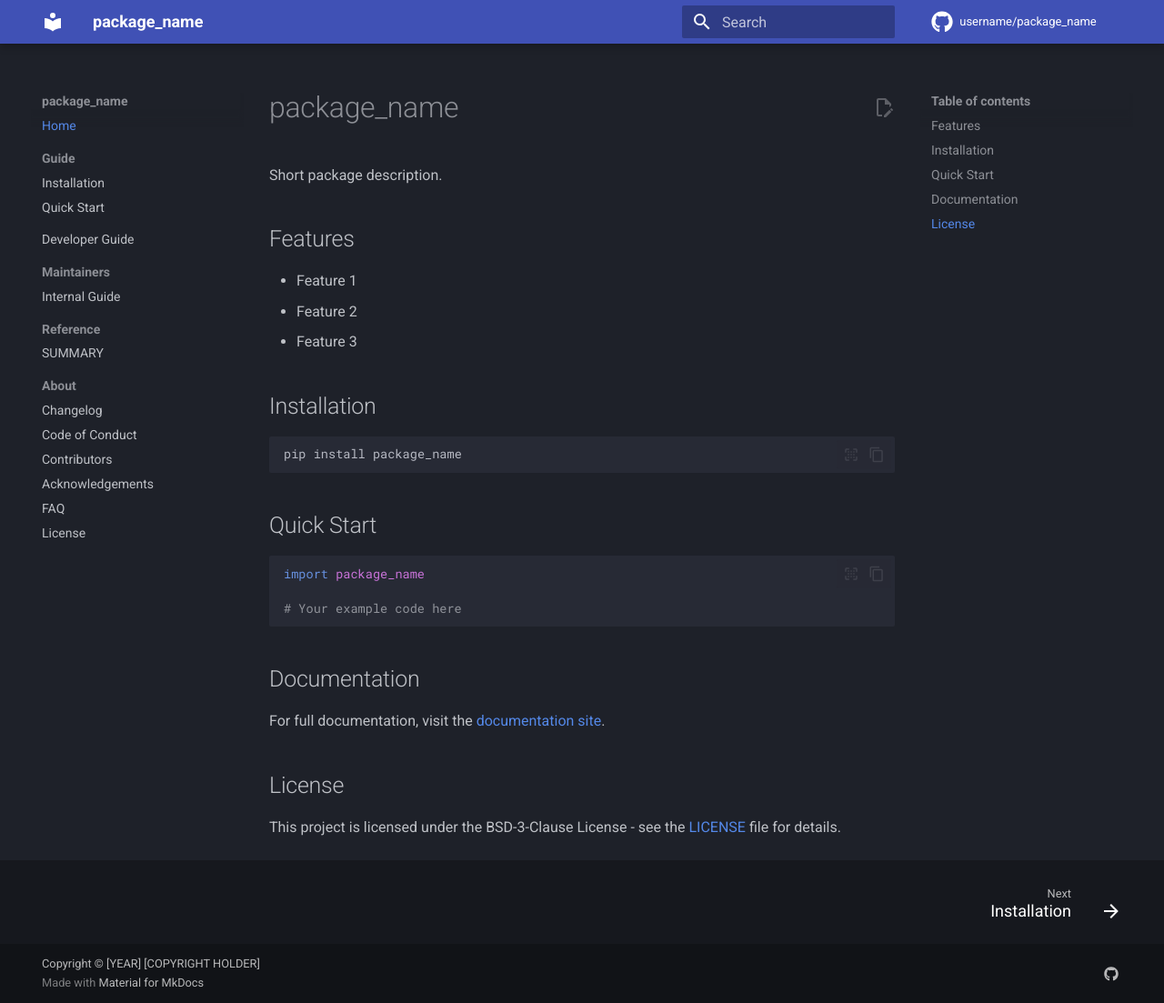
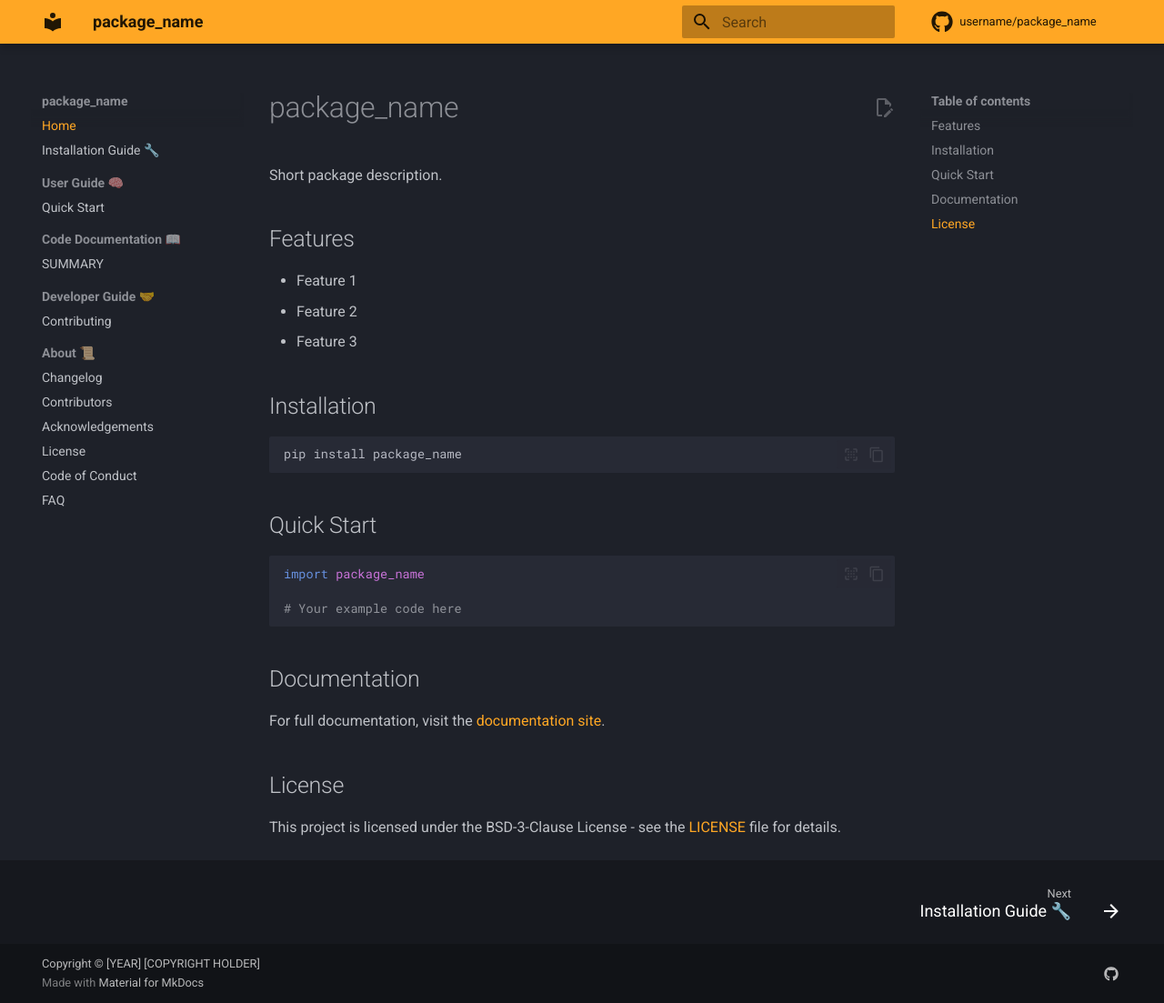
Before and after one commit to skethirajan/py-scaffold, an MkDocs documentation site: the page built from docs/index.md, in a window 1280 px wide and 1103 px high. Shown: the whole window at 91% size. Built offline with MkDocs 1.6.1 and Material for MkDocs 9.7.7, drawn with Linux system fonts in a browser that asks for light colours; comment, search, counter and statistics services are not loaded.

Commit message:
docs: update layout and theme to match ElectroCat style

```diff
--- a/mkdocs.yml
+++ b/mkdocs.yml
@@ -12,7 +12,7 @@ theme:
   # favicon: assets/logo.png  # Add your logo
   # logo: assets/logo.png
   palette:
-    primary: indigo
+    primary: orange
     scheme: slate
   font:
     text: Roboto
@@ -117,20 +117,19 @@ plugins:
 
 nav:
   - Home: index.md
-  - Guide:
-      - Installation: getting-started/installation.md
+  - Installation Guide 🔧: getting-started/installation.md
+  - User Guide 🧠:
       - Quick Start: getting-started/quickstart.md
-  - Developer Guide: CONTRIBUTING.md
-  - Maintainers:
-      - Internal Guide: maintainers/internal.md
-  - Reference: reference/
-  - About:
+  - Code Documentation 📖: reference/
+  - Developer Guide 🤝:
+      - Contributing: CONTRIBUTING.md
+  - About 📜:
       - Changelog: about/changelog.md
-      - Code of Conduct: about/conduct.md
       - Contributors: about/contributors.md
       - Acknowledgements: about/acknowledgements.md
+      - License: about/license.md
+      - Code of Conduct: about/conduct.md
       - FAQ: about/faq.md
-      - License: about/license.md
 
 extra:
   social:
```
